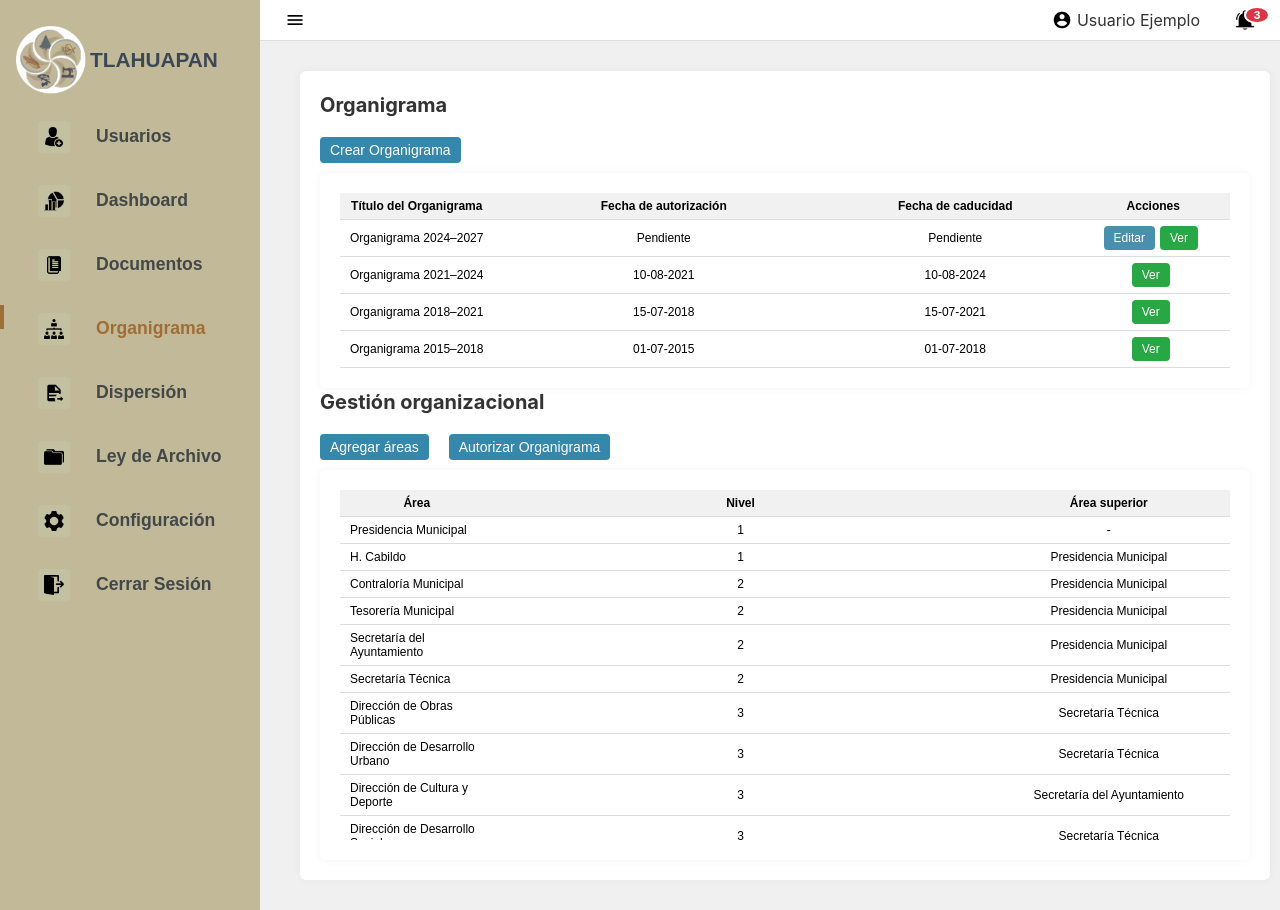
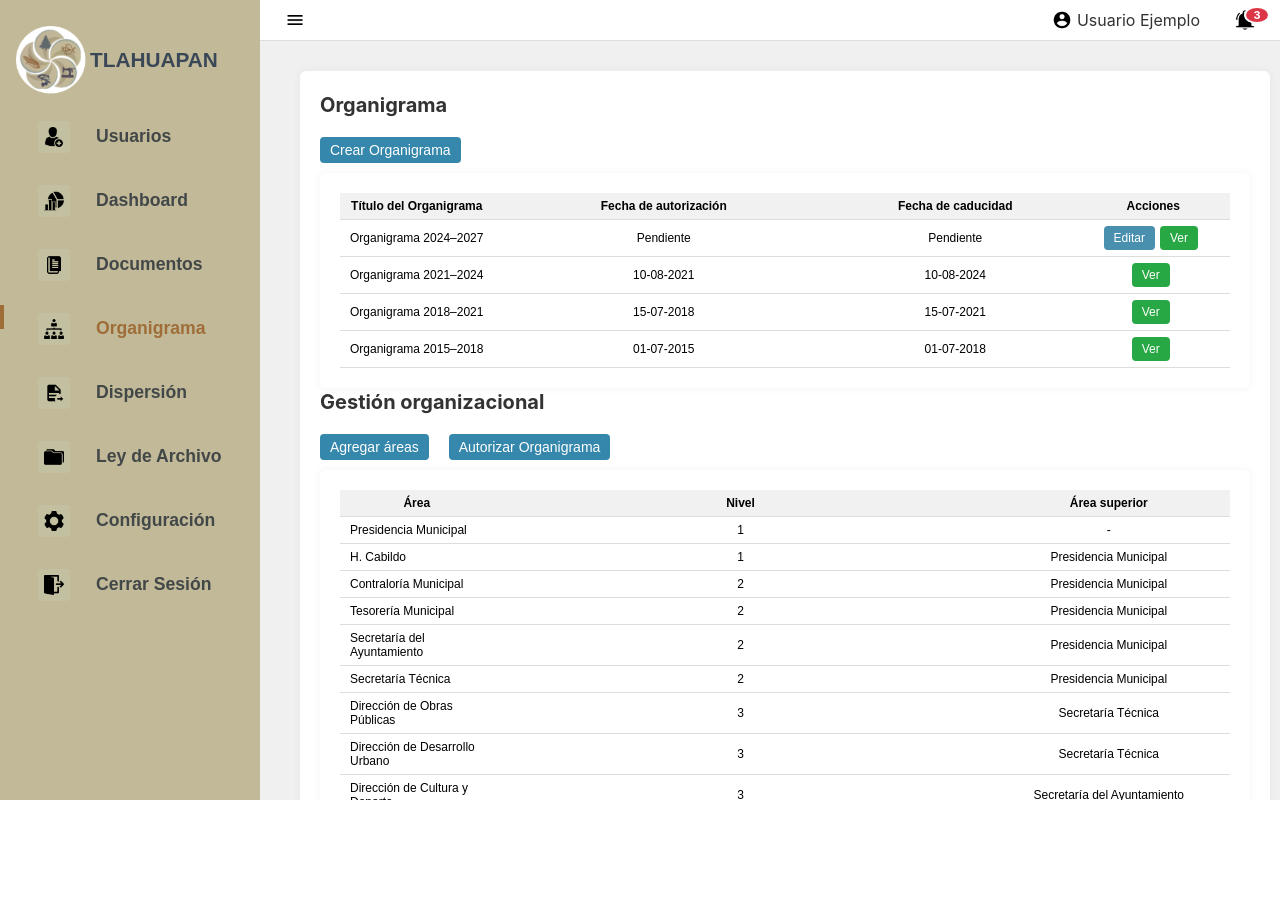
Before and after one commit to miriam-p22/sistema-documental, a React (Create React App) app: page /organigrama in a window 1280 px wide. After the commit the page ends 800 px from the top, so only its background shows below. Built offline with nearby package versions, Linux system fonts and the light colour scheme.

Commit message:
en el archivo Layout css he agregado algunas lineas de codigo para hacer que solo el contenido tenga scroll y el menu lateral como la barra de navegacion se queden fijos

```diff
--- a/src/styles/Layout.css
+++ b/src/styles/Layout.css
@@ -4,7 +4,8 @@
 .layout-container {
   display: flex;
   width: 100%;
-  min-height: 100vh;
+  height: 100vh;
+  overflow: hidden;
   background: #f5f6fa;
 }
 
@@ -15,7 +16,8 @@
   flex: 1;
   display: flex;
   flex-direction: column;
-  background-color: #f0f0f0;  /* 👈 Gris claro detrás del contenido */
+  background-color: #f0f0f0;  /*  Gris claro detrás del contenido */
+   overflow: hidden;
 }
 
 /* ---------------------------------------------- */
@@ -24,6 +26,7 @@
 .content-wrapper {
   padding: 25px;
   flex: 1;
+  overflow-y: auto;
 }
 
 /* Contenedor interno opcional */
```
